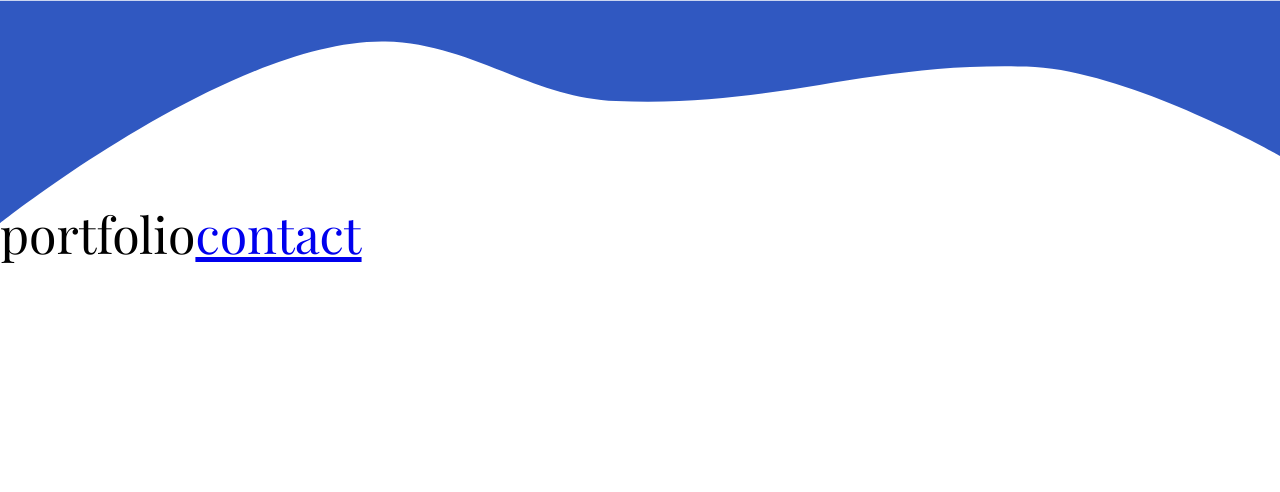
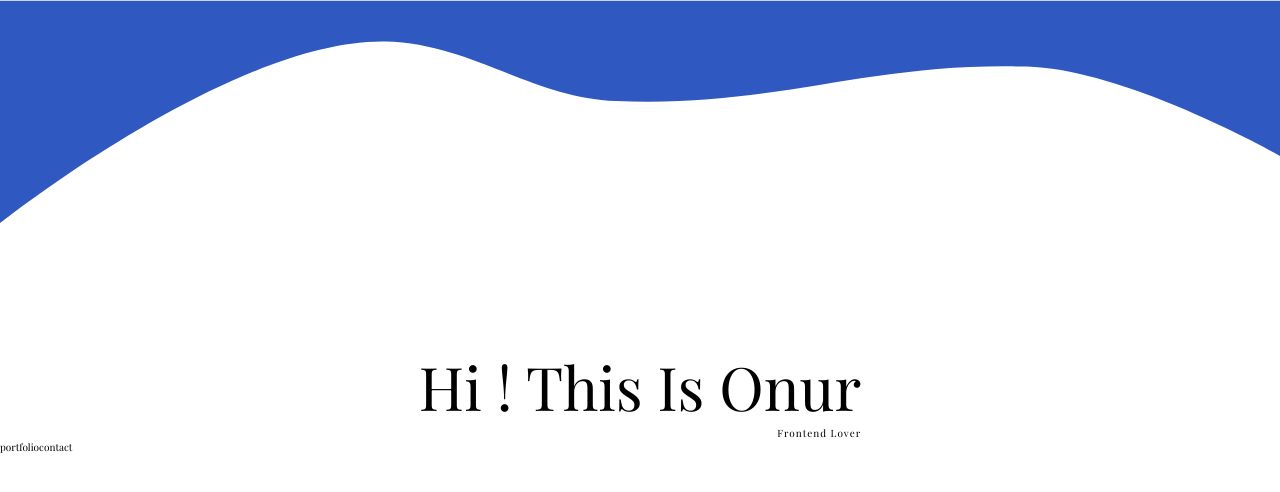
Before and after one commit to noiqum/portfoli_v2, a Next.js app: page / in a window 1280 px wide. Shown: the top 492 px of the page. Built offline with nearby package versions, Linux system fonts and the light colour scheme.

Commit message:
homepage title section style and animate

```diff
--- a/css/index.module.scss
+++ b/css/index.module.scss
@@ -2,6 +2,10 @@
   width: 100vw;
   height: 100vh;
   position: relative;
+  display: flex;
+  justify-content: center;
+  align-items: center;
+  flex-direction: column;
   &_main {
     & > svg {
       pointer-events: none;
@@ -14,9 +18,25 @@
     }
   }
 
-  & > a {
-    font-size: 5rem;
-    display: inline-block;
-    margin-top: 20rem;
+  &_hello {
+    display: flex;
+    justify-content: flex-start;
+    align-items: flex-start;
+    flex-direction: column;
+    overflow: hidden;
+    & h2 {
+      font-size: 6rem;
+      font-weight: 500;
+      text-transform: capitalize;
+    }
+    & small {
+      margin-left: auto;
+      text-transform: capitalize;
+      letter-spacing: 1px;
+    }
+  }
+  &_links {
+    width: 100%;
+    display: flex;
   }
 }
--- a/pages/index.jsx
+++ b/pages/index.jsx
@@ -25,7 +25,7 @@ function index() {
     }
   }, []);
 
-  const block = () => {
+  const block = (route) => {
     const covering = anime({
       targets: ".cover_block",
       d: {
@@ -37,7 +37,7 @@ function index() {
       loop: false,
     });
     covering.restart();
-    Router.push("/portfolio");
+    Router.push(route);
   };
   return (
     <motion.div
@@ -66,12 +66,57 @@ function index() {
           />
         </svg>
       </div>
+      <motion.div className={styles.cover_hello}>
+        <motion.h2
+          initial={{
+            y: 60,
+            opacity: 0,
+          }}
+          animate={{
+            y: 0,
+            opacity: 1,
+            transition: {
+              duration: 1.6,
+              delay: 2,
+            },
+          }}
+        >
+          Hi ! this is Onur
+        </motion.h2>
+        <motion.small
+          initial={{
+            y: 60,
+            opacity: 0,
+          }}
+          animate={{
+            y: 0,
+            opacity: 1,
+            transition: {
+              duration: 1.6,
+              delay: 2.3,
+            },
+          }}
+        >
+          frontend lover
+        </motion.small>
+      </motion.div>
+      <div className={styles.cover_links}>
+        <a
+          onClick={() => {
+            block("/portfolio");
+          }}
+        >
+          portfolio
+        </a>
 
-      <a onClick={block}>portfolio</a>
-
-      <Link href="contact">
-        <a> contact</a>
-      </Link>
+        <a
+          onClick={() => {
+            block("/contact");
+          }}
+        >
+          contact
+        </a>
+      </div>
     </motion.div>
   );
 }
```
